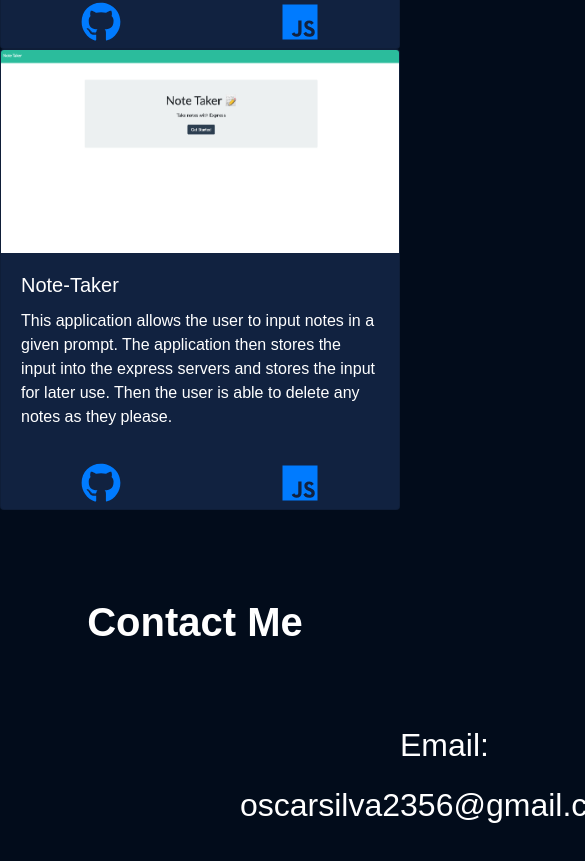
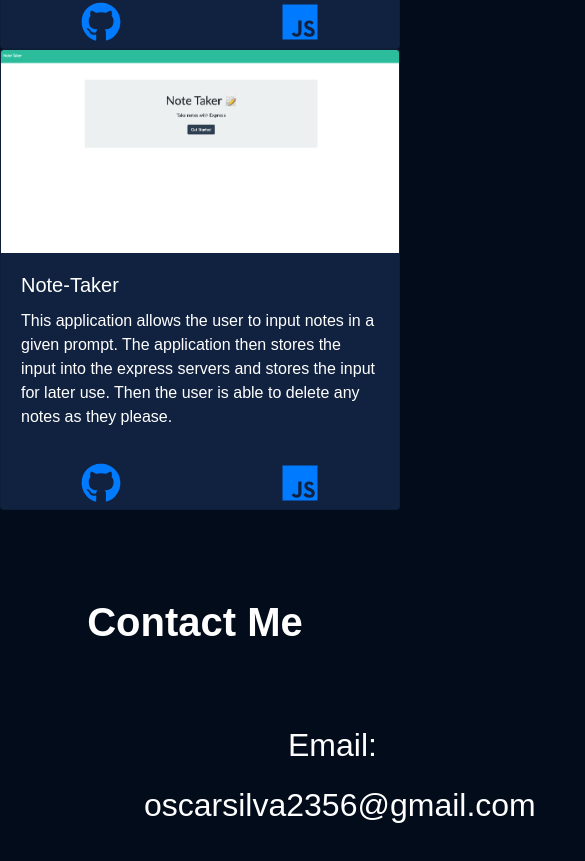
Before and after one commit to Ozz760/showCase, a React (Create React App) app: page / in a window 390 px wide. Shown: the part 3695-4556 px from the top of the page, 585 px wide, since content can reach past the window. Built offline with nearby package versions, Linux system fonts and the light colour scheme.

Commit message:
Madecontact responsive for 1199px

```diff
--- a/src/components/pages/Contact/Contact.css
+++ b/src/components/pages/Contact/Contact.css
@@ -60,6 +60,22 @@
 
 /* Large Devices, Wide Screens */
 @media only screen and (max-width: 1199px) {
+    .email {
+        font-size: 2rem;
+        margin-left: 18rem;
+    }
+
+    .email-text {
+        margin-left: 9rem;
+    }
+
+    .phone {
+        margin-left: 54rem;
+    }
+
+    .phone-number {
+        margin-left: 50rem;
+    }
 
 }
 
```
